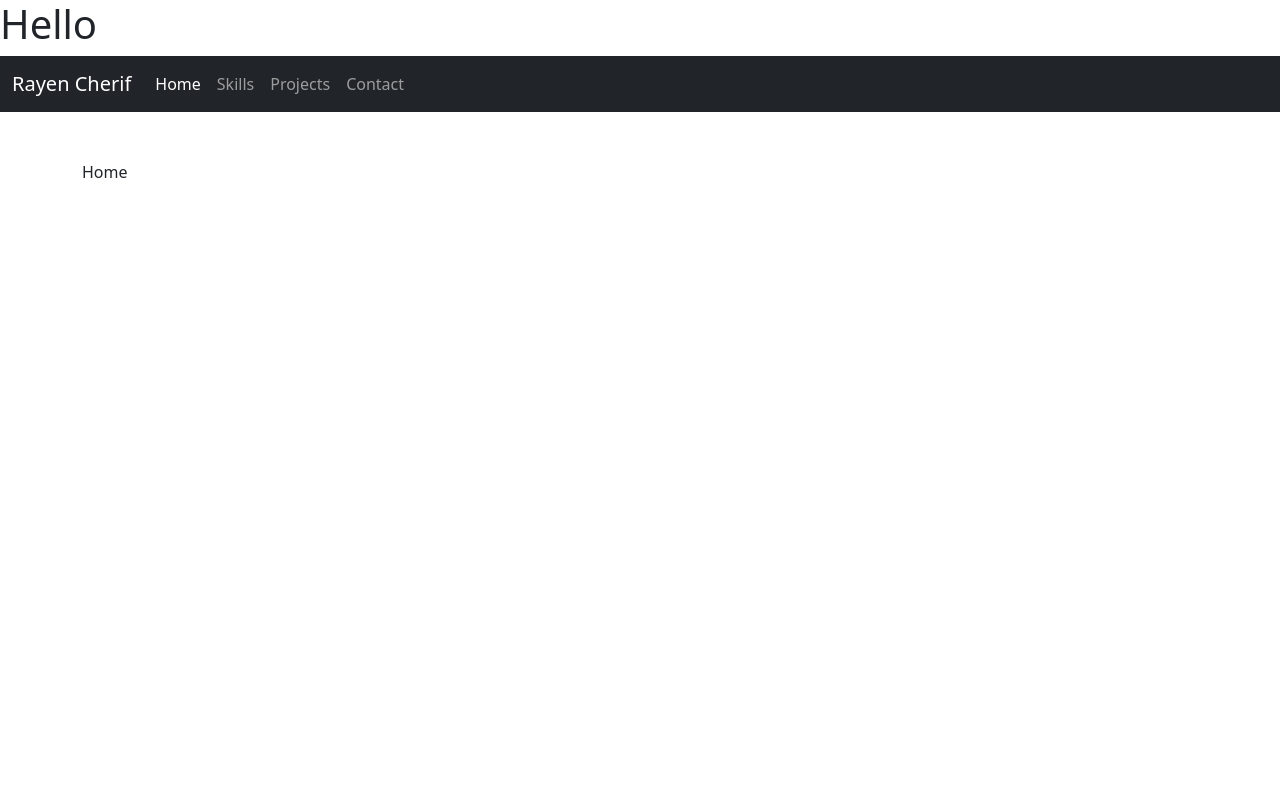
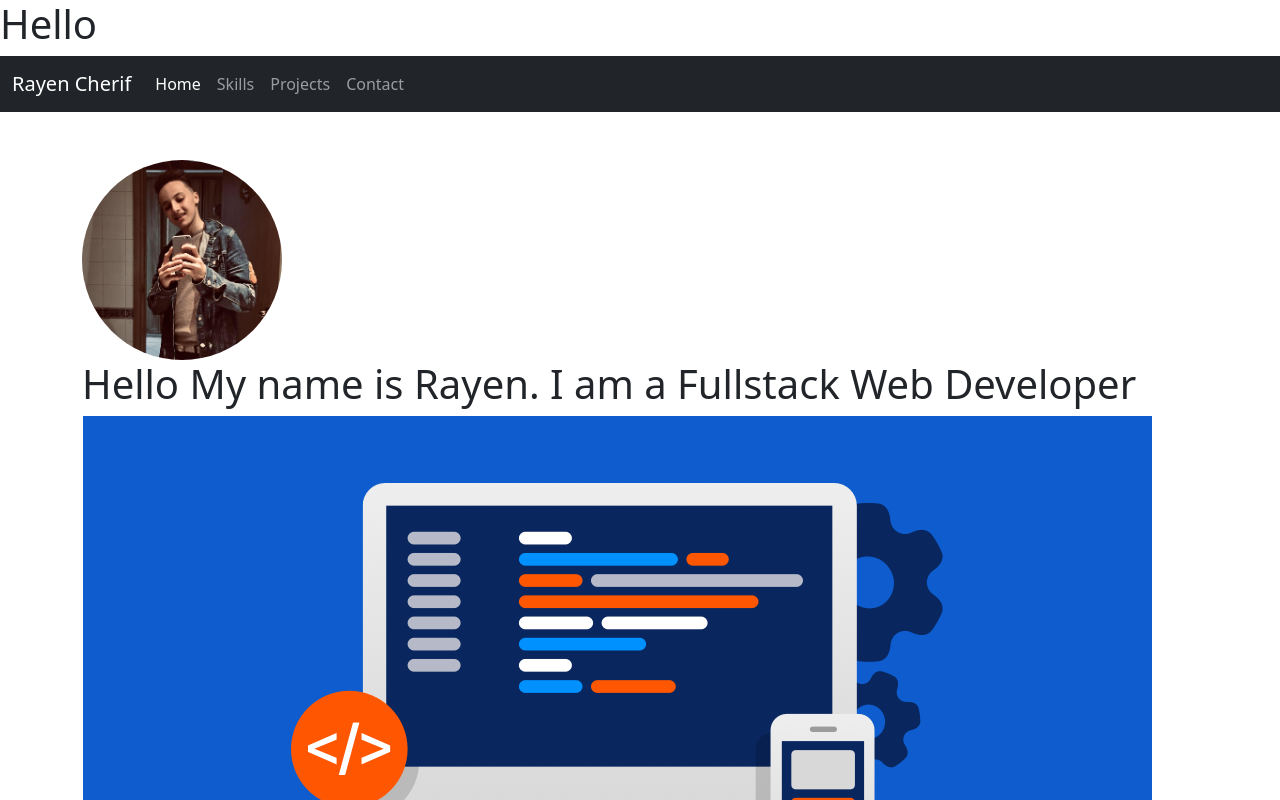
Before and after one commit to zdahmed93/portfolio-22-07, a React (Create React App) app: page / in a window 1280 px wide. Shown: the top 800 px of the page. Built offline with nearby package versions, Linux system fonts and the light colour scheme.

Commit message:
Add the Home page

```diff
--- a/src/index.css
+++ b/src/index.css
@@ -16,3 +16,8 @@ body {
   margin-bottom: 10px;
   color: purple;
 }
+
+.avatar {
+  width: 200px;
+  border-radius: 50%;
+}
--- a/src/pages/Home.js
+++ b/src/pages/Home.js
@@ -1,8 +1,13 @@
 import React from 'react'
+import webImage from '../images/web.png'
 
 function Home() {
   return (
-    <div>Home</div>
+    <div>
+      <img src="/images/my-photo.jpg" alt="My Photo" className='avatar' />
+      <h1>Hello My name is Rayen. I am a Fullstack Web Developer</h1>
+      <img src={webImage} alt="Web Development" />
+    </div>
   )
 }
 
```
Also changed, not shown: src/images/web.png (added).
